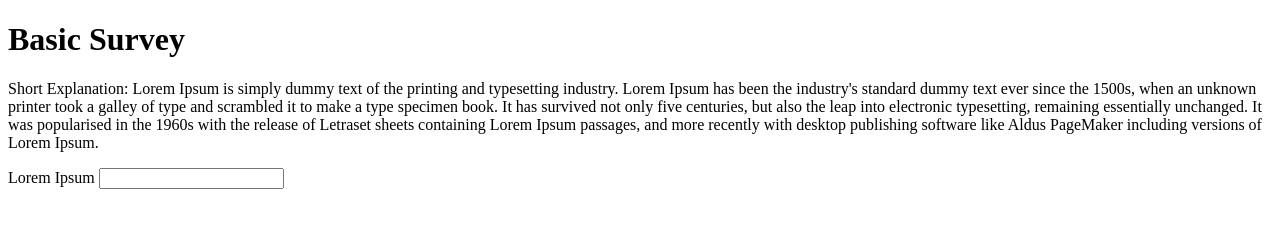
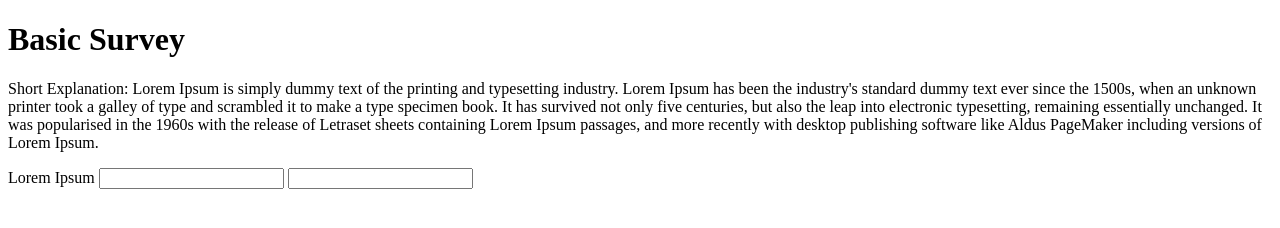
Before and after one commit to Jorge-Montero/form-survey-test, a plain HTML site: page index.html in a window 1280 px wide. Drawn offline with Linux system fonts and the light colour scheme.

Commit message:
4 - create validated name input field

```diff
--- a/index.html
+++ b/index.html
@@ -10,6 +10,7 @@
     <p id="description">Short Explanation: Lorem Ipsum is simply dummy text of the printing and typesetting industry. Lorem Ipsum has been the industry's standard dummy text ever since the 1500s, when an unknown printer took a galley of type and scrambled it to make a type specimen book. It has survived not only five centuries, but also the leap into electronic typesetting, remaining essentially unchanged. It was popularised in the 1960s with the release of Letraset sheets containing Lorem Ipsum passages, and more recently with desktop publishing software like Aldus PageMaker including versions of Lorem Ipsum.</p>
     <form id="survey-form">Lorem Ipsum
         <input type="email" name="contact" id="email" required/>
+        <input id="name" required/>
     </form>
     <script src="https://cdn.freecodecamp.org/testable-projects-fcc/v1/bundle.js"></script>
 </body>
```
